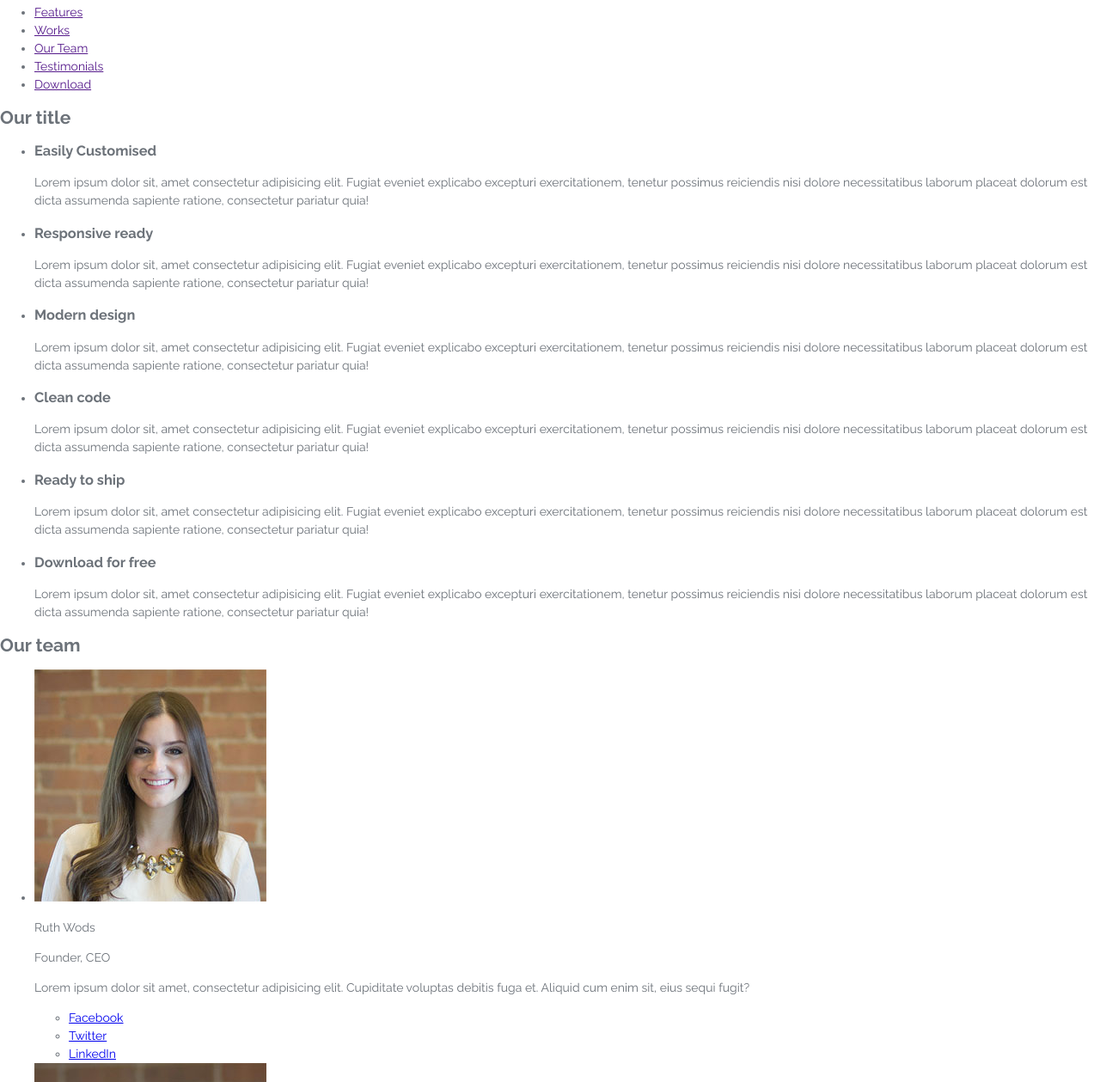
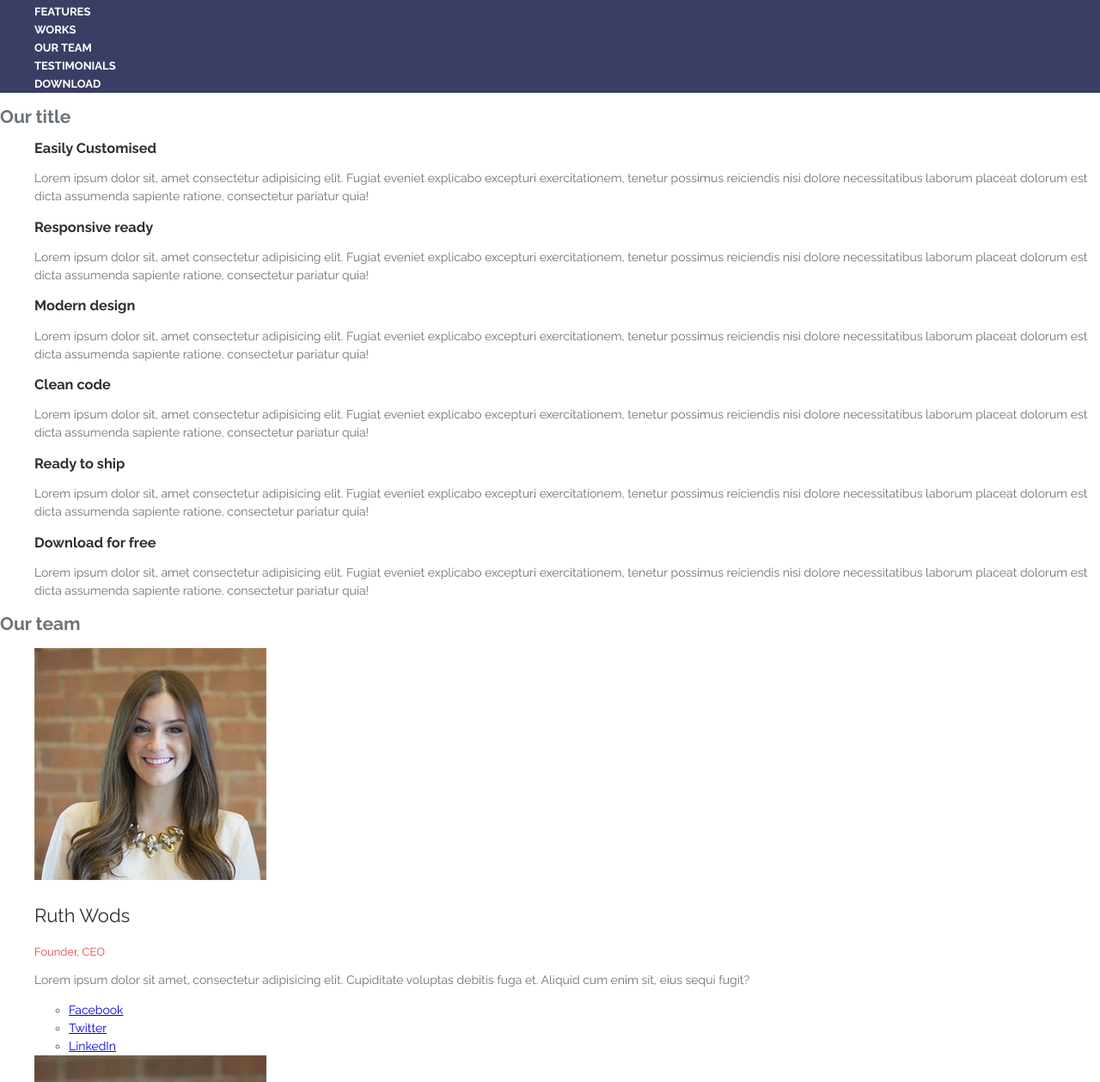
Before and after one commit to mikiteek/pract-html-css, a plain HTML site: page webinar-practice/index.html in a window 1280 px wide. Shown: the part 40-1299 px from the top of the page at 86% size. Drawn offline with Linux system fonts and the light colour scheme.

Commit message:
added -> css properties for class features and team

```diff
--- a/webinar-practice/css/styles.css
+++ b/webinar-practice/css/styles.css
@@ -1,6 +1,46 @@
+/*Все элементы внутри body с текстом унаследуют эти свойства кроме ссылок и еще некоторых*/
 body {
   font-family: "Raleway", "Arial", sans-serif;
   color: #6c7279;
   font-size: 14px;
-  line-height: 21px;
+  line-height: 21px; /*высота строки с учетом отступов*/
 }
+.page-header {
+  background-color: #3a3e64;
+}
+/*верхняя панель навигации*/
+.site-navigation {
+  font-size: 13px;
+  list-style: none; /*уберет маркировку списка*/
+}
+.site-navigation a {
+  color: #ffffff;
+  font-weight: 700;
+  text-transform: uppercase;
+  text-decoration: none; /*уберет подчеркивания*/
+  line-height: 16px;
+}
+
+/*Features*/
+.features-list {
+  list-style: none;
+}
+.features-list-item h3 {
+  color: #2d3033;
+  line-height: 17px;
+}
+
+/*Features*/
+.team-list {
+  list-style: none;
+}
+.team-list-name {
+  font-size: 22px;
+  line-height: 26px;
+  color: #2d3033;
+}
+.team-list-occupation {
+  font-size: 13px;
+  line-height: 16px;
+  color: #e84545;
+}
```
